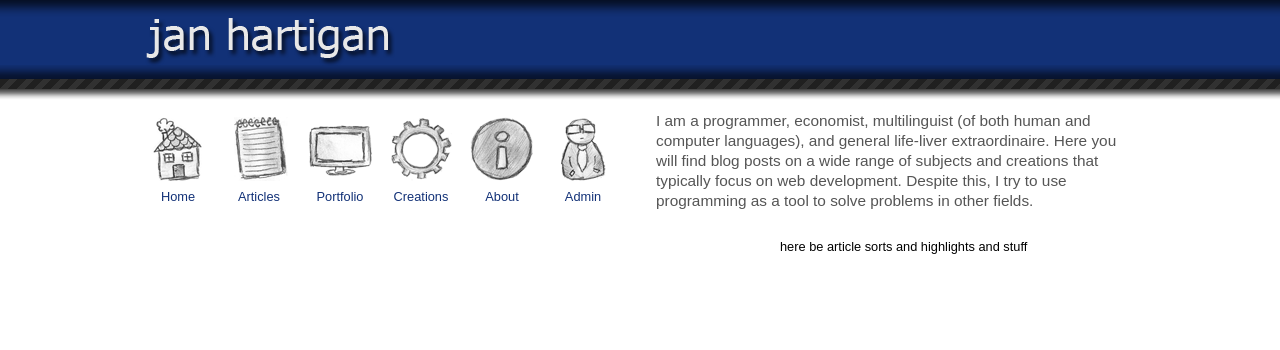
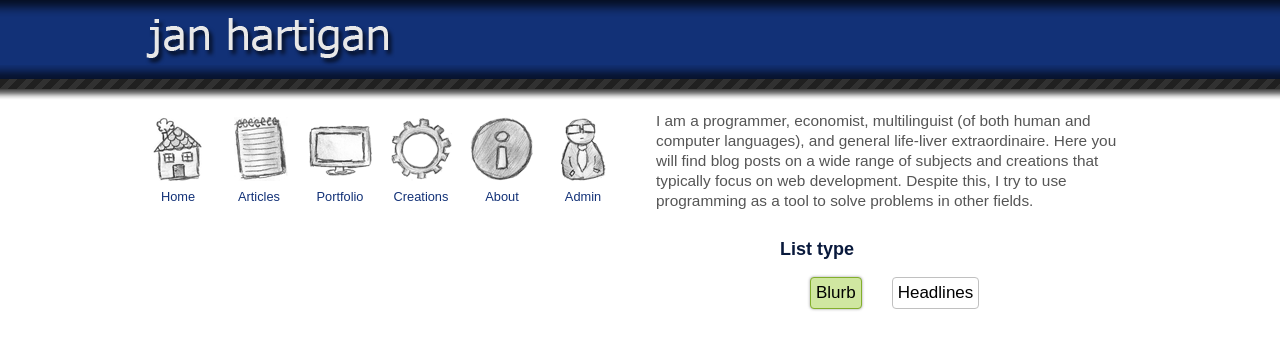
Before and after one commit to janhartigan/janhartigan, a PHP site: template application/views/articles/articles.php in a window 1280 px wide. Shown: the top 350 px of the page. Run offline with PHP 8.4, Linux system fonts and the light colour scheme; the template is opened without the code that fills it, so the values that code supplies are empty.

Commit message:
creating articles landing and starting it with basic javascript

```diff
--- /dev/null
+++ b/application/views/articles/article_headline.php
@@ -0,0 +1,6 @@
+<h2>
+	<a href="<?php echo base_url().'articles/'.$item['title_url']?>" class="news_item_header_link">
+		<?php echo $item['title']?>
+	</a>
+</h2>
+<div class="item_time"><time datetime="<?php echo $item['date']?>" pubdate><?php echo date('F j, Y', strtotime($item['date']))?></time></div>
--- a/application/views/articles/articles.php
+++ b/application/views/articles/articles.php
@@ -2,6 +2,10 @@
 	<?php $this->load->view('articles/article_list');?>
 </div>
 <div id="right_main">
-	<?php //$this->load->view('articles/sorter');?>
-	here be article sorts and highlights and stuff
+	<h3>List type</h3>
+
+	<div id="article_list_selector">
+		<div class="selected">Blurb</div>
+		<div>Headlines</div>
+	</div>
 </div>
--- a/application/views/homepage.php
+++ b/application/views/homepage.php
@@ -1,5 +1,5 @@
 <div id="left_main">
-	<?php $this->load->view('articles/article_list');?>
+	<?php $this->load->view('articles/article_list', array('page' => 1, 'list_style' => 'blurb'));?>
 </div>
 <div id="right_main">
 	<?php $this->load->view('creations/creation_small_list');?>
--- a/css/janhartigan.css
+++ b/css/janhartigan.css
@@ -211,12 +211,38 @@ h4 {
 }
 
 /**
- * Small news items area
+ * Article landing page
  */
-#news_list {
+#article_list_selector {
+	margin:17px 0;
+}
+#article_list_selector > div {
+	float:left;
+	margin-left:30px;
+	cursor:pointer;
+	font-size:17px;
+	padding:5px;
+	border-radius:4px;
+    -moz-border-radius:4px;
+    -webkit-border-radius:4px;
+	text-align:center;
+	border:1px solid silver;
+}
+#article_list_selector > div:hover, #article_list_selector > div.selected {
+	background-color:#d0e7a1;
+	border:1px solid #83af2c;
+	-moz-box-shadow:0 0 3px #999;
+	-webkit-box-shadow:0 0 3px #999;
+	box-shadow:0 0 3px #999;
+}
+
+/**
+ * Small article area
+ */
+#article_list {
 
 }
-#news_list  > li {
+#article_list  > li {
 	margin-bottom:30px;
 	border-bottom:1px solid silver;
 }
--- a/js/janhartigan.js
+++ b/js/janhartigan.js
@@ -4,3 +4,76 @@ $(document).ready(function() {
 	//login focus
 	$('#login_username').focus();
 });
+
+
+/**
+ * The articles object handles all things in the articles section of the site
+ */
+(function() {
+	/**
+	 * Constructor function for the articles object
+	 */
+	function articles() {
+		//call the init
+		this.init();
+	};
+
+	//create the articles object via prototype extension
+	articles.prototype = {
+		/* The current page
+		 * int
+		 */
+		page: 1,
+
+		/* The current list style
+		 * string
+		 */
+		list_style: 'blurb',
+
+
+		/**
+		 * The init function
+		 */
+		init: function() {
+			var self = this;
+
+			//set up the list style selector on the articles landing page
+			$article_list_selector_div = $('#article_list_selector > div');
+
+			$article_list_selector_div.click(function() {
+				self.list_style = $(this).text().toLowerCase();
+				$article_list_selector_div.removeClass('selected');
+				$(this).addClass('selected');
+				self.getArticles();
+			});
+		},
+
+		/**
+		 * Requests the articles list based on the current set of properties
+		 */
+		getArticles: function() {
+			var self = this,
+				data = {
+					page: this.page,
+					list_style: this.list_style
+				};
+
+			//put something in here that shows transition
+
+			$.ajax({
+				type	: 'POST',
+				url		: '/articles/getArticles',
+				data	: {'data':$.toJSON(data)},
+				dataType: 'json',
+				success	: function(ret) {
+					if (ret.success) {
+						$('#article_list').replaceWith(ret.content);
+					} else
+						alert(ret.error);
+				}
+			});
+		}
+	};
+
+	window.articles = new articles();
+})();
```
Also changed, not shown: application/controllers/articles.php (+44 -3 lines), application/views/articles/article_list.php (+6 -2 lines).
